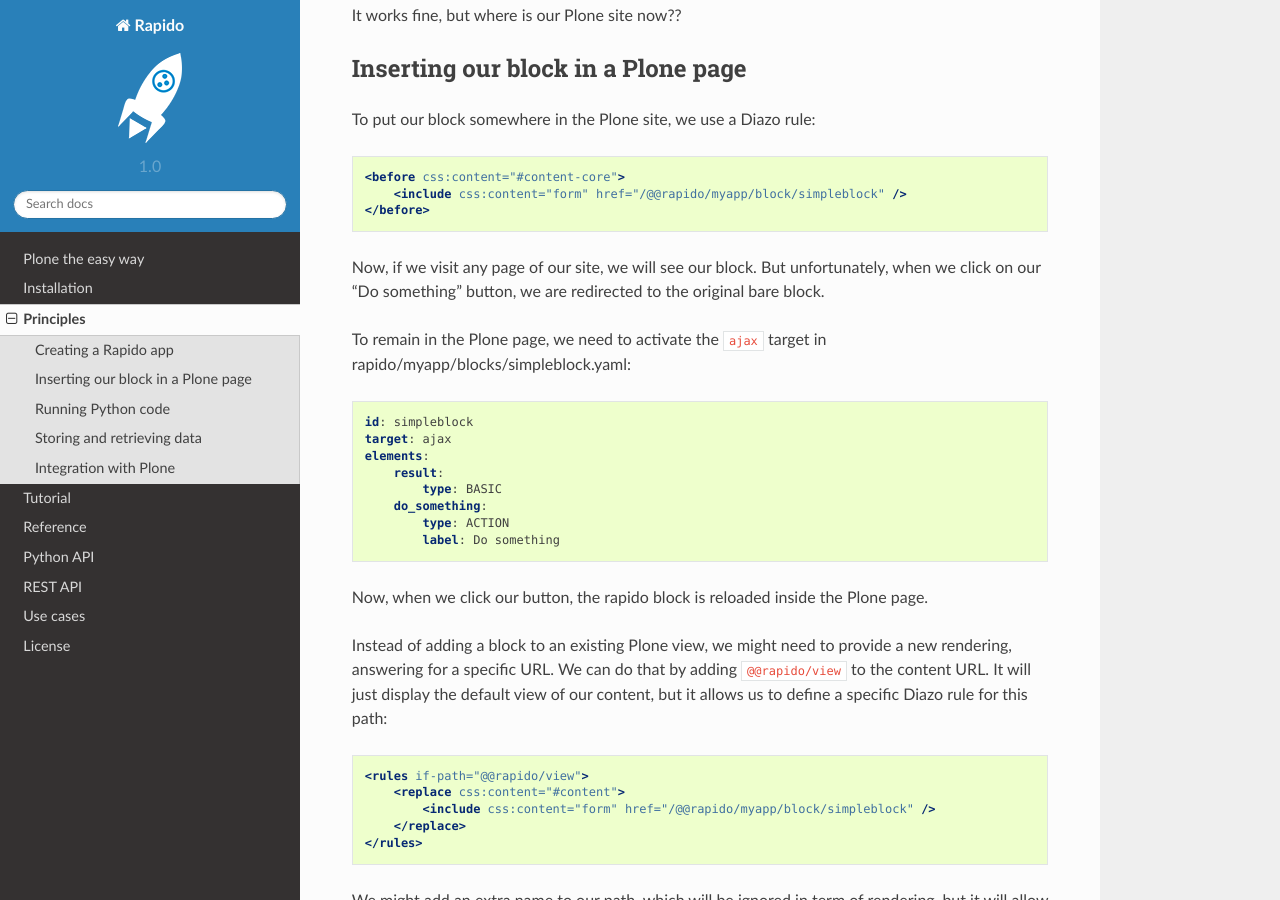
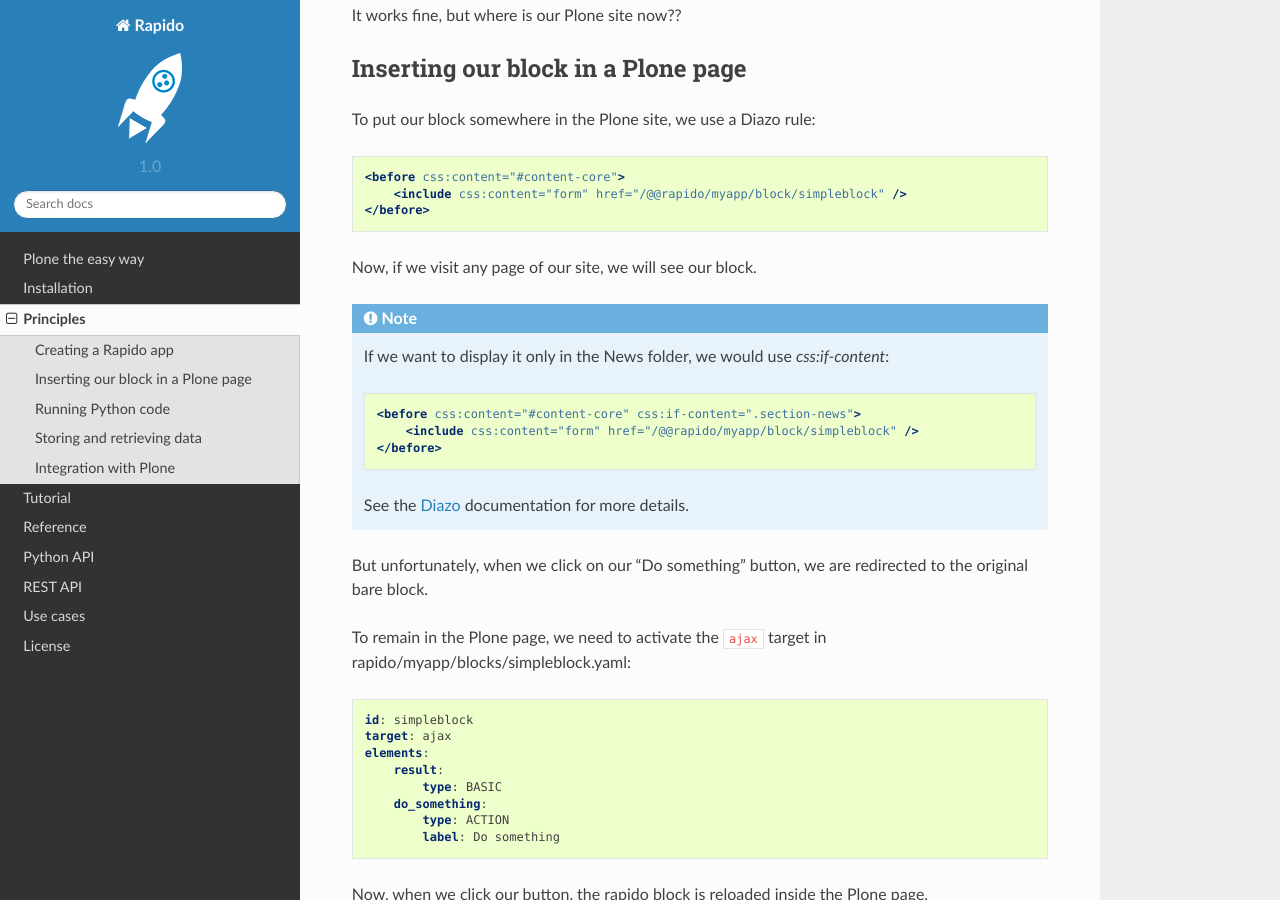
Before and after one commit to collective/rapido.plone, a Sphinx documentation site: the page built from docs/principles.rst, in a window 1280 px wide and 900 px high, scrolled down 1953 px. Built offline with Sphinx 7.4.7 and the Read the Docs theme 2.0.0, drawn with Linux system fonts in a browser that asks for light colours.

Commit message:
add Diazo detail

```diff
--- a/docs/principles.rst
+++ b/docs/principles.rst
@@ -101,6 +101,19 @@
     </before>
 
 Now, if we visit any page of our site, we will see our block.
+
+.. note ::
+
+    If we want to display it only in the News folder, we would use `css:if-content`:
+
+    .. code-block:: xml
+
+        <before css:content="#content-core" css:if-content=".section-news">
+            <include css:content="form" href="/@@rapido/myapp/block/simpleblock" />
+        </before>
+
+    See the `Diazo <http://docs.diazo.org/en/latest/>`_ documentation for more details.
+
 But unfortunately, when we click on our "Do something" button, we are redirected
 to the original bare block.
 
```
